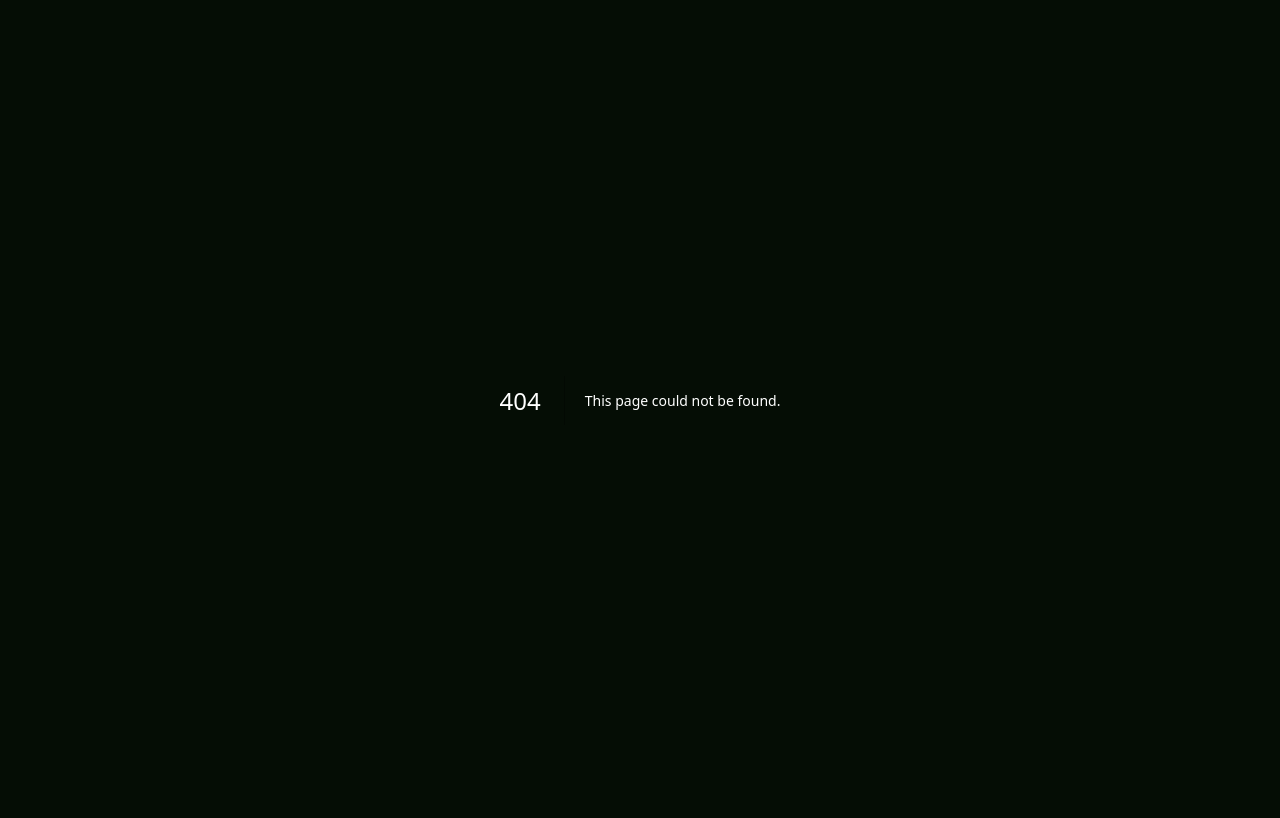
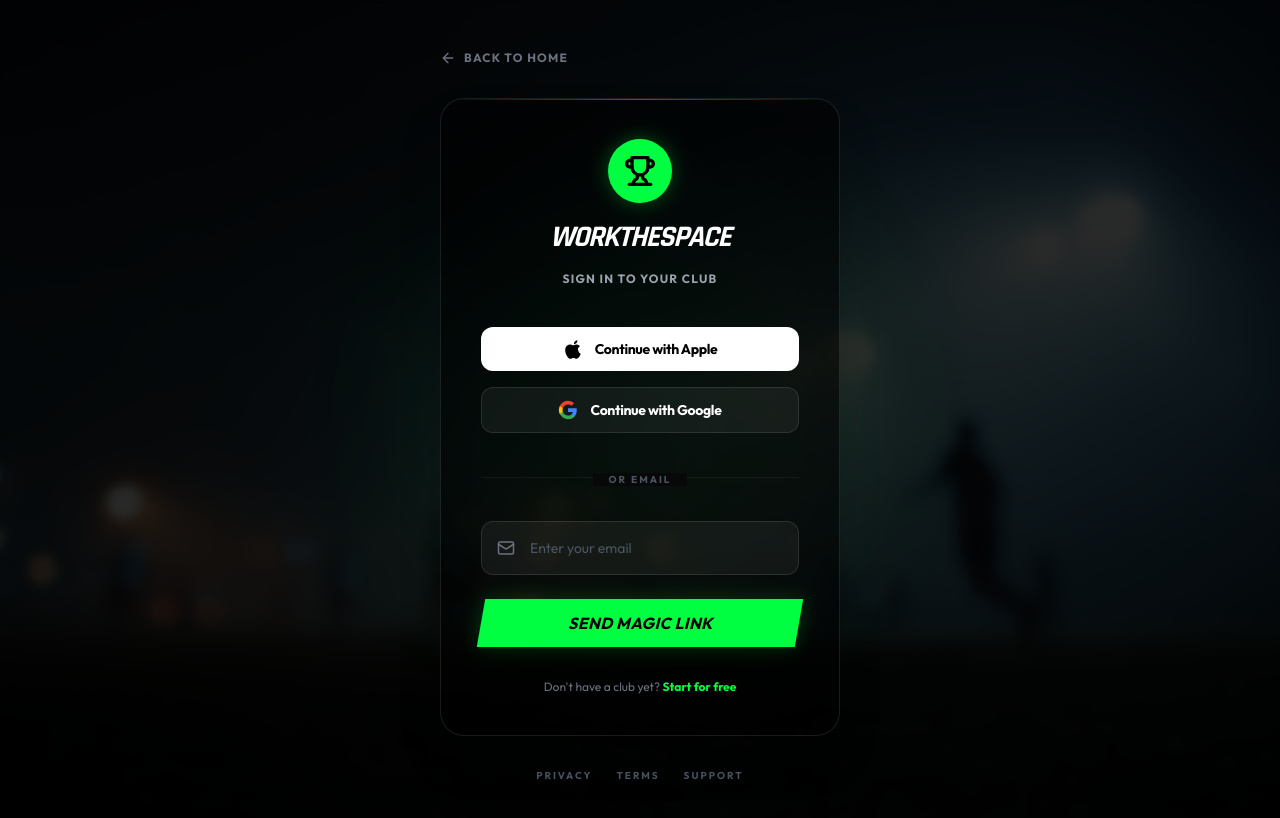
Before and after one commit to anthonytcorby/workthespace-web, a Next.js app: page /login in a window 1280 px wide. Before the commit this address had no page. Shown: the top 818 px of the page. Built offline with nearby package versions, Linux system fonts and the light colour scheme.

Commit message:
feat: implement premium login screen with apple and google login

```diff
--- /dev/null
+++ b/src/app/login/page.tsx
@@ -0,0 +1,123 @@
+'use client';
+
+import Link from 'next/link';
+import Image from 'next/image';
+import { Button } from '@/components/ui/button';
+import { Container } from '@/components/ui/container';
+import { Trophy, Mail, ArrowLeft } from 'lucide-react';
+
+export default function LoginPage() {
+    return (
+        <main className="relative min-h-[100svh] flex items-center justify-center overflow-hidden bg-black selection:bg-wts-green/30">
+            {/* Background Image - Blurred and Darkened */}
+            <div className="absolute inset-0 z-0 opacity-40 blur-sm scale-105">
+                <Image
+                    src="/hero-bg-new.png"
+                    alt="Stadium Atmosphere"
+                    fill
+                    priority
+                    className="object-cover"
+                />
+            </div>
+
+            {/* Darker Overlay */}
+            <div className="absolute inset-0 z-10 bg-black/60 backdrop-blur-[2px]" />
+
+            {/* Stadium Glow Effect behind the card */}
+            <div className="absolute top-1/2 left-1/2 -translate-x-1/2 -translate-y-1/2 w-[400px] h-[400px] bg-wts-green/10 blur-[100px] rounded-full z-10 animate-pulse" />
+
+            <Container className="relative z-20 w-full max-w-md px-4 py-12">
+                <div className="animate-fade-in-up">
+                    {/* Back Button */}
+                    <Link
+                        href="/"
+                        className="inline-flex items-center space-x-2 text-gray-500 hover:text-white transition-colors mb-8 group"
+                    >
+                        <ArrowLeft size={16} className="group-hover:-translate-x-1 transition-transform" />
+                        <span className="text-xs font-bold tracking-widest uppercase font-outfit">Back to Home</span>
+                    </Link>
+
+                    {/* Login Card */}
+                    <div className="bg-black/60 backdrop-blur-xl border border-white/10 rounded-3xl p-8 md:p-10 shadow-2xl relative overflow-hidden group">
+                        {/* Thin glowing top border */}
+                        <div className="absolute top-0 left-0 right-0 h-px bg-gradient-to-r from-transparent via-wts-green/50 to-transparent" />
+
+                        {/* Logo */}
+                        <div className="flex flex-col items-center space-y-4 mb-10">
+                            <div className="w-16 h-16 rounded-full bg-wts-green flex items-center justify-center text-black shadow-[0_0_20px_rgba(0,255,65,0.3)]">
+                                <Trophy size={32} strokeWidth={2.5} />
+                            </div>
+                            <h1 className="font-display font-bold text-3xl tracking-tighter italic text-white text-center">
+                                WORKTHESPACE
+                            </h1>
+                            <p className="text-gray-400 text-xs tracking-widest uppercase font-outfit font-bold">Sign in to your club</p>
+                        </div>
+
+                        {/* Social Login Buttons */}
+                        <div className="space-y-4 mb-8">
+                            {/* Apple Login */}
+                            <button className="w-full flex items-center justify-center space-x-3 bg-white text-black py-3 rounded-xl font-bold text-sm tracking-tight hover:bg-gray-200 transition-colors">
+                                <svg viewBox="0 0 384 512" className="w-5 h-5 fill-current">
+                                    <path d="M318.7 268.7c-.2-36.7 16.4-64.4 50-84.8-18.8-26.9-47.2-41.7-84.7-44.6-35.5-2.8-74.3 21.8-88.5 21.8-11.4 0-51.1-20.8-82.3-20.2-41.2.6-78.9 23.9-100.1 60.1-43.5 74.3-11.1 184.6 30.6 244.6 20.3 29.4 45.4 62.4 77.2 61.2 31.2-1.2 43.1-20.1 80.8-20.1 37.8 0 48.7 20.1 80.8 19.5 32.7-.6 54.3-30 74.4-59.5 23.2-33.9 32.7-66.8 33-68.5-.7-.3-63.5-24.3-64.1-96.2zM281.8 102.6c15.1-18.3 25.1-43.7 22.3-69.1-22 1-48.4 14.8-64.1 33.1-14.1 16.3-26.4 42.4-23.1 67 24.3 1.9 49-11.8 64.9-31z" />
+                                </svg>
+                                <span>Continue with Apple</span>
+                            </button>
+
+                            {/* Google Login */}
+                            <button className="w-full flex items-center justify-center space-x-3 bg-white/5 border border-white/10 text-white py-3 rounded-xl font-bold text-sm tracking-tight hover:bg-white/10 transition-colors">
+                                <svg className="w-5 h-5" viewBox="0 0 24 24">
+                                    <path d="M22.56 12.25c0-.78-.07-1.53-.2-2.25H12v4.26h5.92c-.26 1.37-1.04 2.53-2.21 3.31v2.77h3.57c2.08-1.92 3.28-4.74 3.28-8.09z" fill="#4285F4" />
+                                    <path d="M12 23c2.97 0 5.46-.98 7.28-2.66l-3.57-2.77c-.98.66-2.23 1.06-3.71 1.06-2.86 0-5.29-1.93-6.16-4.53H2.18v2.84C3.99 20.53 7.7 23 12 23z" fill="#34A853" />
+                                    <path d="M5.84 14.09c-.22-.66-.35-1.36-.35-2.09s.13-1.43.35-2.09V7.07H2.18C1.43 8.55 1 10.22 1 12s.43 3.45 1.18 4.93l3.66-2.84z" fill="#FBBC05" />
+                                    <path d="M12 5.38c1.62 0 3.06.56 4.21 1.66l3.15-3.15C17.45 2.09 14.97 1 12 1 7.7 1 3.99 3.47 2.18 7.07l3.66 2.84c.87-2.6 3.3-4.53 6.16-4.53z" fill="#EA4335" />
+                                </svg>
+                                <span>Continue with Google</span>
+                            </button>
+                        </div>
+
+                        <div className="relative mb-8 text-center">
+                            <div className="absolute inset-0 flex items-center">
+                                <div className="w-full border-t border-white/5"></div>
+                            </div>
+                            <span className="relative z-10 px-4 bg-[#080808] text-[10px] font-bold tracking-[0.2em] text-gray-600 uppercase">OR EMAIL</span>
+                        </div>
+
+                        {/* Email Form */}
+                        <form className="space-y-6">
+                            <div className="space-y-2">
+                                <div className="relative group/input">
+                                    <div className="absolute left-4 top-1/2 -translate-y-1/2 text-gray-500 group-focus-within/input:text-wts-green transition-colors">
+                                        <Mail size={18} />
+                                    </div>
+                                    <input
+                                        type="email"
+                                        placeholder="Enter your email"
+                                        className="w-full bg-white/5 border border-white/10 rounded-xl py-4 pl-12 pr-4 text-white placeholder:text-gray-600 focus:outline-none focus:border-wts-green/50 focus:ring-1 focus:ring-wts-green/50 transition-all font-outfit text-sm"
+                                    />
+                                </div>
+                            </div>
+
+                            <Button className="w-full py-6 text-base skew-x-[-10deg] shadow-[0_0_20px_rgba(0,255,65,0.2)]">
+                                <span className="skew-x-[10deg]">SEND MAGIC LINK</span>
+                            </Button>
+                        </form>
+
+                        <p className="mt-8 text-center text-xs text-gray-500 font-outfit">
+                            Don't have a club yet?{' '}
+                            <Link href="/" className="text-wts-green font-bold hover:underline">
+                                Start for free
+                            </Link>
+                        </p>
+                    </div>
+
+                    {/* Footer Links */}
+                    <div className="mt-8 flex justify-center space-x-6">
+                        <Link href="/" className="text-[10px] font-bold tracking-[0.2em] text-gray-600 hover:text-gray-400 transition-colors uppercase font-outfit">Privacy</Link>
+                        <Link href="/" className="text-[10px] font-bold tracking-[0.2em] text-gray-600 hover:text-gray-400 transition-colors uppercase font-outfit">Terms</Link>
+                        <Link href="/" className="text-[10px] font-bold tracking-[0.2em] text-gray-600 hover:text-gray-400 transition-colors uppercase font-outfit">Support</Link>
+                    </div>
+                </div>
+            </Container>
+        </main>
+    );
+}
--- a/src/components/layout/navbar.tsx
+++ b/src/components/layout/navbar.tsx
@@ -35,7 +35,7 @@ export function Navbar() {
                     {/* Desktop Actions */}
                     <div className="hidden md:flex items-center space-x-4">
                         <Link
-                            href="#"
+                            href="/login"
                             className="text-xs font-bold tracking-widest text-gray-400 hover:text-white transition-colors uppercase font-outfit"
                         >
                             LOG IN
@@ -70,7 +70,7 @@ export function Navbar() {
                     ))}
                     <div className="w-12 h-px bg-white/10 my-4" />
                     <Link
-                        href="#"
+                        href="/login"
                         className="text-sm font-bold tracking-widest text-gray-400 uppercase font-outfit"
                         onClick={() => setIsMenuOpen(false)}
                     >
```
